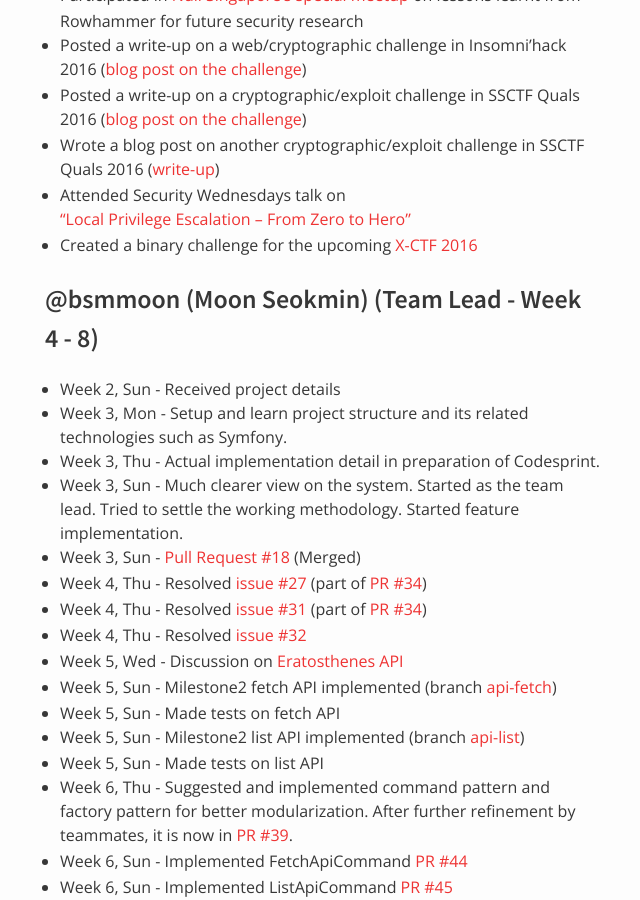
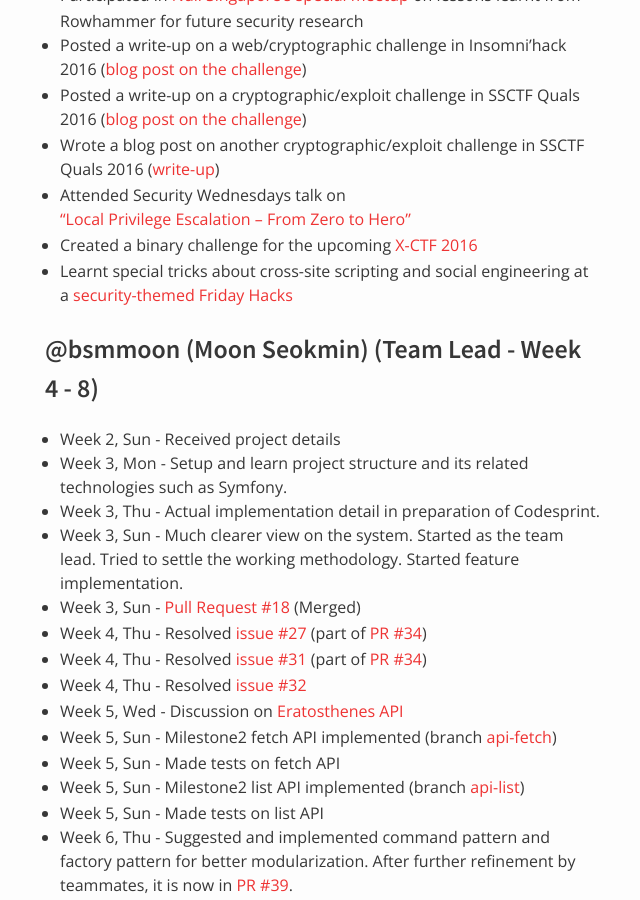
Before and after one commit to nus-oss/cs3281-AY1516S2-website, a Jekyll site: the page built from teams/codebender.md, in a window 1280 px wide and 900 px high, scrolled down 7630 px. Shown: the whole window, without its empty margins (325-965 px from the left). Built offline with Jekyll 4.4.1, drawn with Linux system fonts in a browser that asks for light colours.

Commit message:
Update KY's tech expertise

```diff
--- a/teams/codebender.md
+++ b/teams/codebender.md
@@ -229,6 +229,7 @@ permalink: /teams/codebender/
 * Wrote a blog post on another cryptographic/exploit challenge in SSCTF Quals 2016 ([write-up](http://cs3281-2.blogspot.sg/2016/03/te-ssctf-2016-chain-rule-crypto-exploit.html))
 * Attended Security Wednesdays talk on ["Local Privilege Escalation – From Zero to Hero"](https://www.facebook.com/events/1019203218143738/)
 * Created a binary challenge for the upcoming [X-CTF 2016](http://nusgreyhats.org/x-ctf/)
+* Learnt special tricks about cross-site scripting and social engineering at a [security-themed Friday Hacks](http://nushackers.org/2016/03/friday-hacks-111-Apr-1/)
 
 ### @bsmmoon (Moon Seokmin) (Team Lead - Week 4 - 8)
 * Week 2, Sun - Received project details
```
